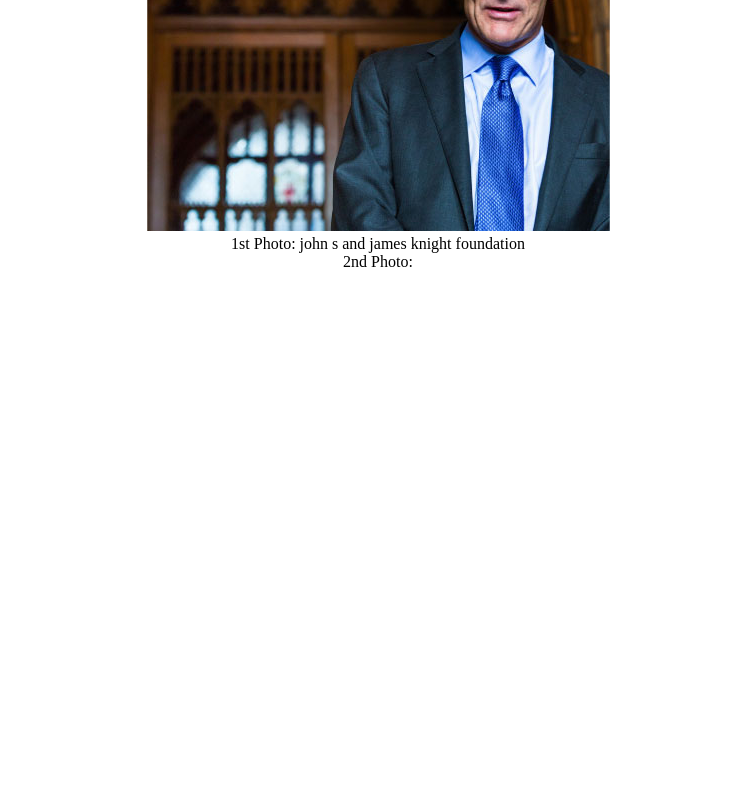
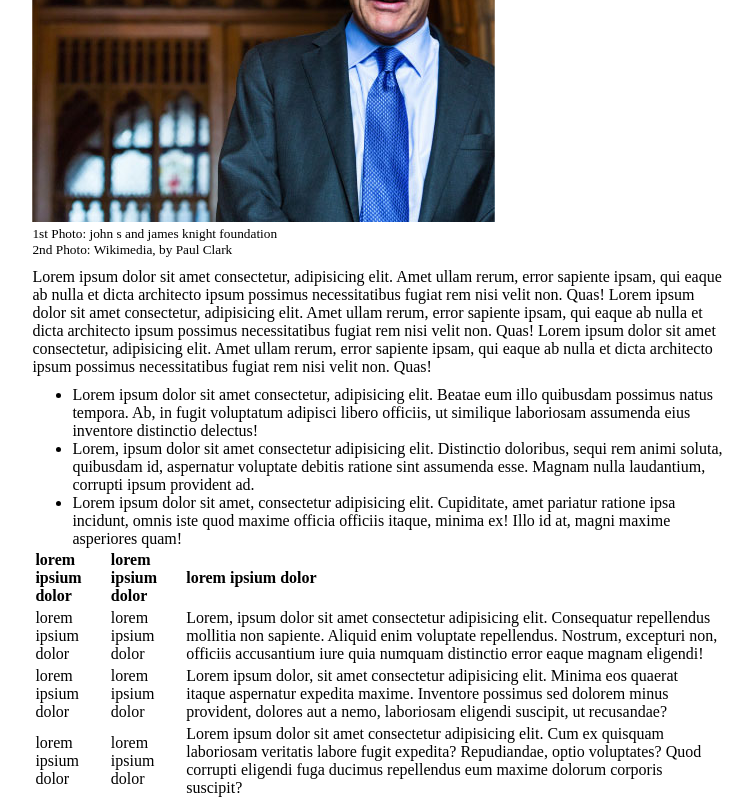
Before and after one commit to Giovanni-Cattaneo/html-css-booleaner, a plain HTML site: page index.html in a window 1280 px wide. Shown: the part 623-1423 px from the top of the page, without its empty margins (262-1015 px from the left). Before the commit the page ends 894 px from the top, so only its background shows below. Drawn offline with Linux system fonts and the light colour scheme.

Commit message:
fix table

```diff
--- a/assets/css/style.css
+++ b/assets/css/style.css
@@ -3,14 +3,13 @@
 }
 
 body{
-    text-align: center;
-    width: 55%;
+    text-align: left;
+    width: 54%;
     margin: auto;
 }
 
 header{
     background-color: #4ea0ff;
-    text-align: left;
 }
 
 #title{
@@ -19,7 +18,6 @@ header{
 }
 
 #author{
-    text-align: left;
     color: lightgray;
 }
 
@@ -28,6 +26,14 @@ header{
 }
 
 #data{
-    text-align: left;
     color: lightgray;
 }
+
+#Photo{
+    font-size: smaller;
+    margin-bottom: 10px;
+}
+
+#Abstract{
+    margin-bottom: 10px;
+}
--- a/index.html
+++ b/index.html
@@ -5,11 +5,12 @@
     <meta name="viewport" content="width=device-width, initial-scale=1.0">
     <title>Document</title>
     <link rel="stylesheet" href="/assets/css/style.css">
+    <title>Il manifesto di Tim Berner-Lee</title>
 </head>
 <body>
 
     <header>
-        <h1 id="title">The Booleaner</h1>
+        <h2 id="title">The Booleaner</h2>
     </header>
 
     <main>
@@ -23,10 +24,48 @@
         <img src="/assets/img/tim-1.jpg" alt="Tim Berner Lee che parla su un palco ad una conferenza">
         <img src="./assets/img/tim-2.jpg" alt="Primo piano di Tim Berner Lee di fronte ad un portone">
 
-        <div>
+        <!--autori foto-->
+        <div id="Photo">
             1st Photo: john s and james knight foundation <br>
-            2nd Photo:
+            2nd Photo: Wikimedia, by Paul Clark
         </div>
+
+        <!--Abstract-->
+        <p id="Abstract">
+            Lorem ipsum dolor sit amet consectetur, adipisicing elit. Amet ullam rerum, error sapiente ipsam, qui eaque ab nulla et dicta architecto ipsum possimus necessitatibus fugiat rem nisi velit non. Quas! Lorem ipsum dolor sit amet consectetur, adipisicing elit. Amet ullam rerum, error sapiente ipsam, qui eaque ab nulla et dicta architecto ipsum possimus necessitatibus fugiat rem nisi velit non. Quas! Lorem ipsum dolor sit amet consectetur, adipisicing elit. Amet ullam rerum, error sapiente ipsam, qui eaque ab nulla et dicta architecto ipsum possimus necessitatibus fugiat rem nisi velit non. Quas!
+        </p>
+
+        <ul>
+            <li>Lorem ipsum dolor sit amet consectetur, adipisicing elit. Beatae eum illo quibusdam possimus natus tempora. Ab, in fugit voluptatum adipisci libero officiis, ut similique laboriosam assumenda eius inventore distinctio delectus!</li>
+            <li>Lorem, ipsum dolor sit amet consectetur adipisicing elit. Distinctio doloribus, sequi rem animi soluta, quibusdam id, aspernatur voluptate debitis ratione sint assumenda esse. Magnam nulla laudantium, corrupti ipsum provident ad.</li>
+            <li>Lorem ipsum dolor sit amet, consectetur adipisicing elit. Cupiditate, amet pariatur ratione ipsa incidunt, omnis iste quod maxime officia officiis itaque, minima ex! Illo id at, magni maxime asperiores quam!</li>
+        </ul>
+
+        <!--tabella lorem-->
+        <table>
+            <tr>
+                <th>lorem ipsium dolor</th>
+                <th>lorem ipsium dolor</th>
+                <th>lorem ipsium dolor</th>
+            </tr>
+            <tr>
+                <td>lorem ipsium dolor</td>
+                <td>lorem ipsium dolor</td>
+                <td>Lorem, ipsum dolor sit amet consectetur adipisicing elit. Consequatur repellendus mollitia non sapiente. Aliquid enim voluptate repellendus. Nostrum, excepturi non, officiis accusantium iure quia numquam distinctio error eaque magnam eligendi!</td>
+            </tr>
+            <tr>
+                <td>lorem ipsium dolor</td>
+                <td>lorem ipsium dolor</td>
+                <td>Lorem ipsum dolor, sit amet consectetur adipisicing elit. Minima eos quaerat itaque aspernatur expedita maxime. Inventore possimus sed dolorem minus provident, dolores aut a nemo, laboriosam eligendi suscipit, ut recusandae?</td>
+            </tr>
+            <tr>
+                <td>lorem ipsium dolor</td>
+                <td>lorem ipsium dolor</td>
+                <td>Lorem ipsum dolor sit amet consectetur adipisicing elit. Cum ex quisquam laboriosam veritatis labore fugit expedita? Repudiandae, optio voluptates? Quod corrupti eligendi fuga ducimus repellendus eum maxime dolorum corporis suscipit?</td>
+            </tr>
+
+        </table>
+
     </main>
 
     <footer>
```
